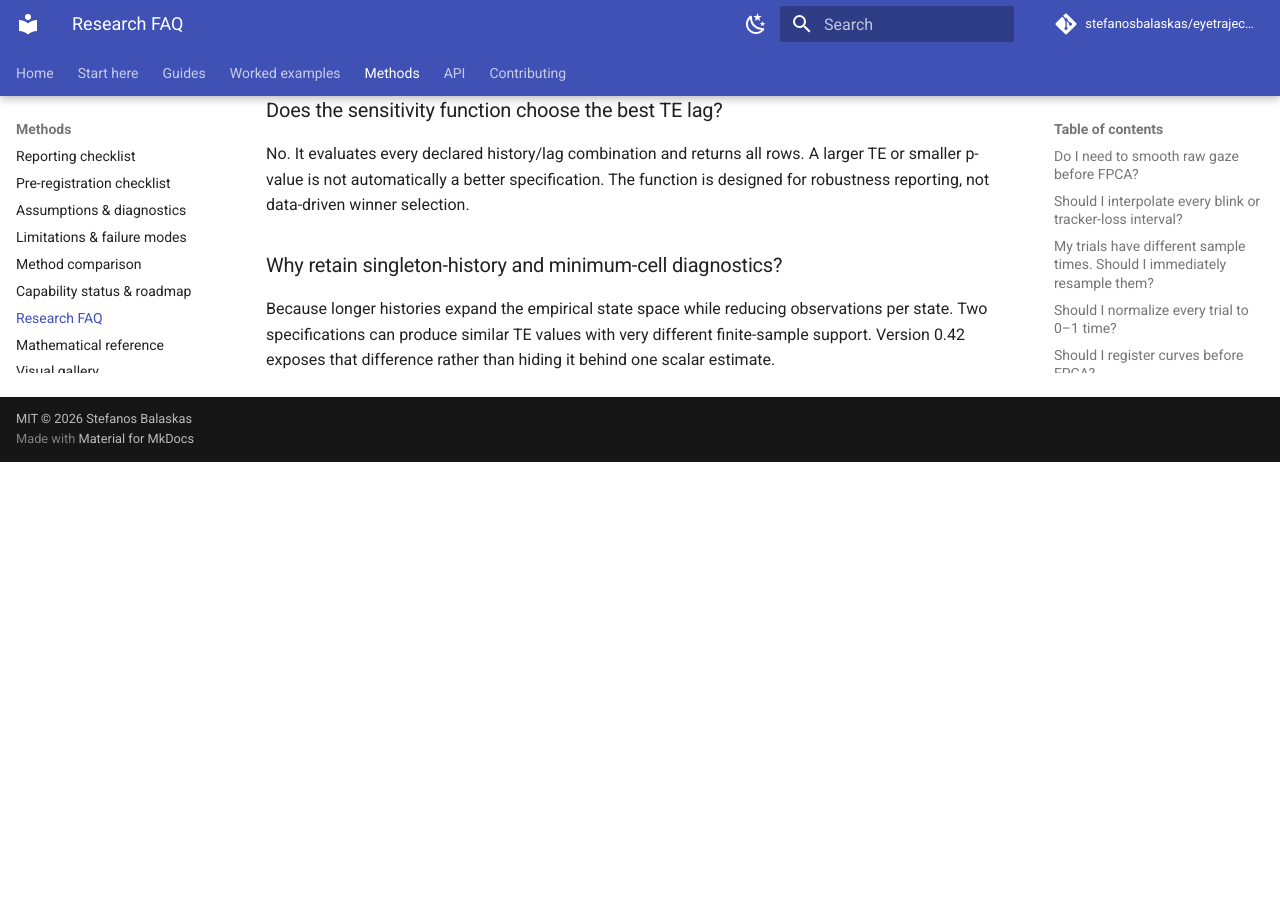
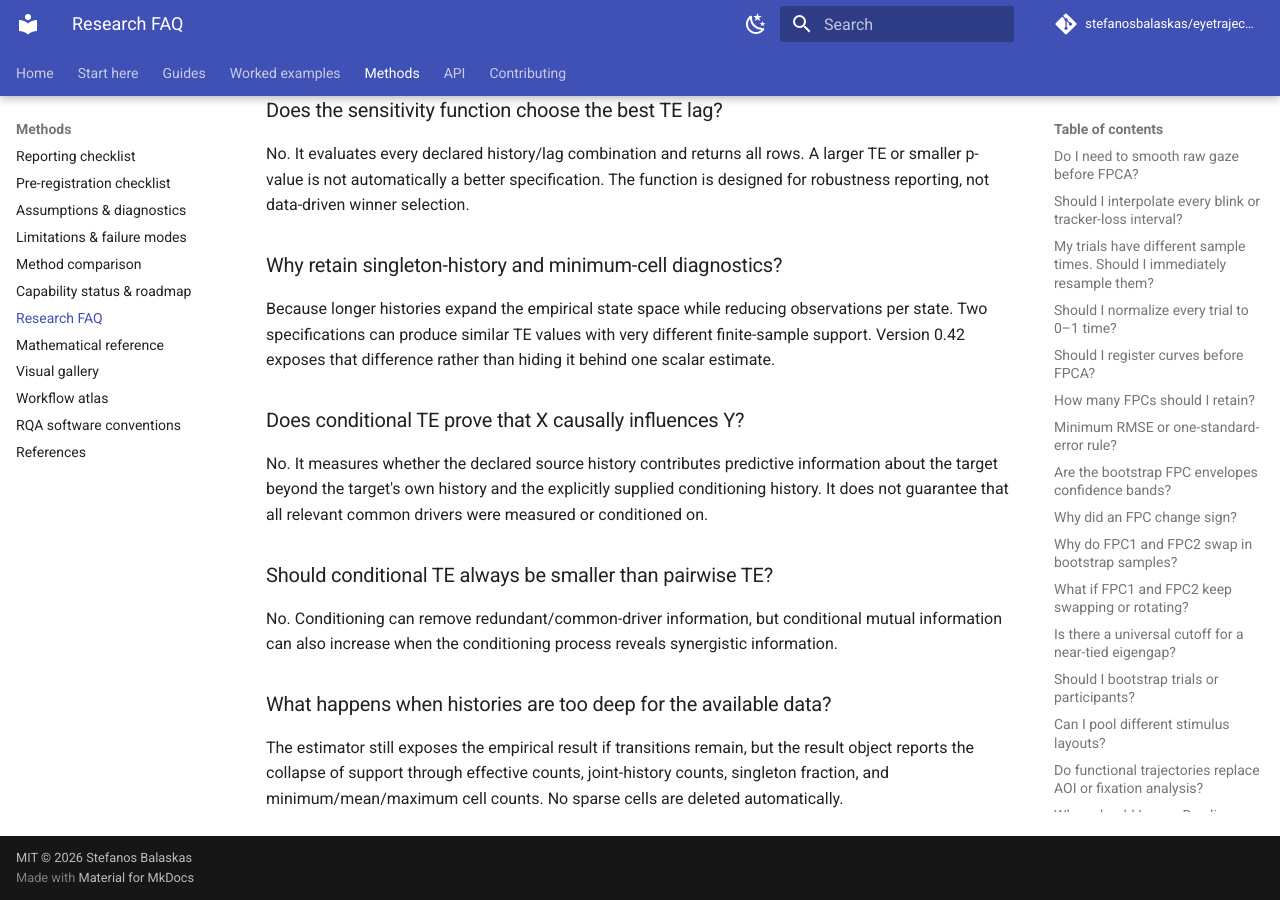
Before and after one commit to stefanosbalaskas/eyetrajectoriespy, an MkDocs documentation site: the page built from docs/methods/faq.md, in a window 1280 px wide and 900 px high, scrolled down 21589 px. Built offline with MkDocs 1.6.1 and Material for MkDocs 9.7.7, drawn with Linux system fonts in a browser that asks for light colours; comment, search, counter and statistics services are not loaded; before the commit the page ends 22051 px from its top, so only the background shows below that.

Commit message:
Add conditional transfer entropy FAQ

```diff
--- a/docs/methods/faq.md
+++ b/docs/methods/faq.md
@@ -583,3 +583,23 @@ Because longer histories expand the empirical state space while reducing
 observations per state. Two specifications can produce similar TE values with
 very different finite-sample support. Version 0.42 exposes that difference
 rather than hiding it behind one scalar estimate.
+
+### Does conditional TE prove that X causally influences Y?
+
+No. It measures whether the declared source history contributes predictive
+information about the target beyond the target's own history and the explicitly
+supplied conditioning history. It does not guarantee that all relevant common
+drivers were measured or conditioned on.
+
+### Should conditional TE always be smaller than pairwise TE?
+
+No. Conditioning can remove redundant/common-driver information, but
+conditional mutual information can also increase when the conditioning process
+reveals synergistic information.
+
+### What happens when histories are too deep for the available data?
+
+The estimator still exposes the empirical result if transitions remain, but the
+result object reports the collapse of support through effective counts,
+joint-history counts, singleton fraction, and minimum/mean/maximum cell counts.
+No sparse cells are deleted automatically.
```
